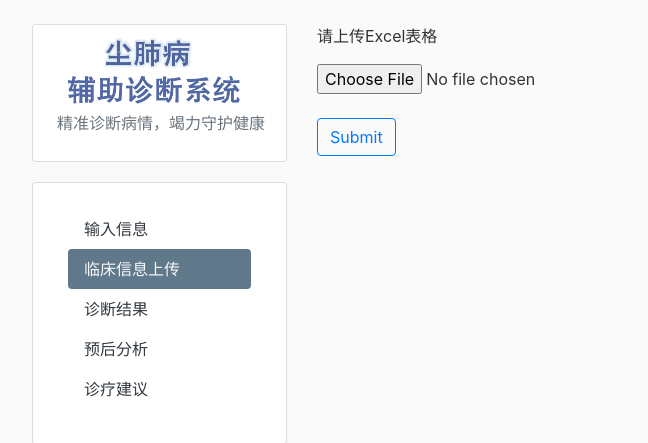
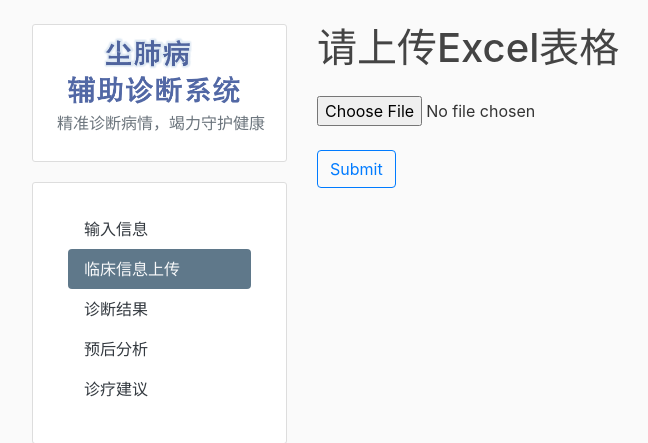
Before and after one commit to Yeqi-Fang/Diagnosis-of-pneumoconiosis, a Flask app: page /excel in a window 1280 px wide. Shown: the part 56-499 px from the top of the page, without its empty margins (53-701 px from the left). Run offline with Flask 2, Linux system fonts and the light colour scheme; a user stored in the database is signed in; some libraries are stand-ins or nearby versions.

Commit message:
23-4-3-3

```diff
--- a/flaskblog/templates/excel.html
+++ b/flaskblog/templates/excel.html
@@ -27,8 +27,8 @@
 {% endblock %}
 {% block content %}
     <form>
-        <p for="myfile">请上传Excel表格</p>
-        <input class="mb-4" type="file" id="" name="excel"><br>
+        <h1 class="mb-2">请上传Excel表格</h1>
+        <input class="mb-4 mt-3" type="file" id="" name="excel"><br>
         <input class="btn btn-outline-primary" type="submit" id="" name="请提交"><br>
     </form>
 {% endblock content %}
```
